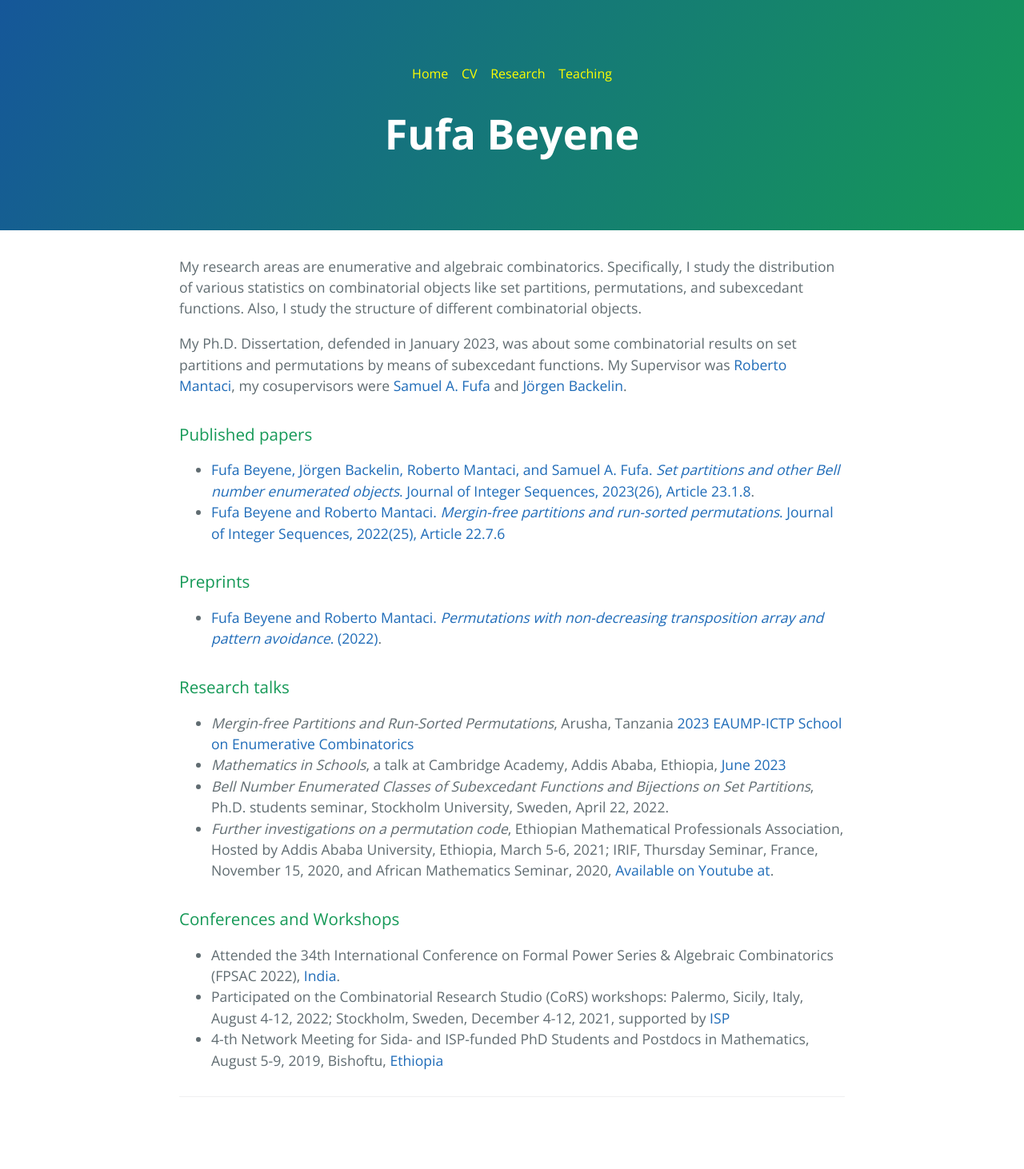
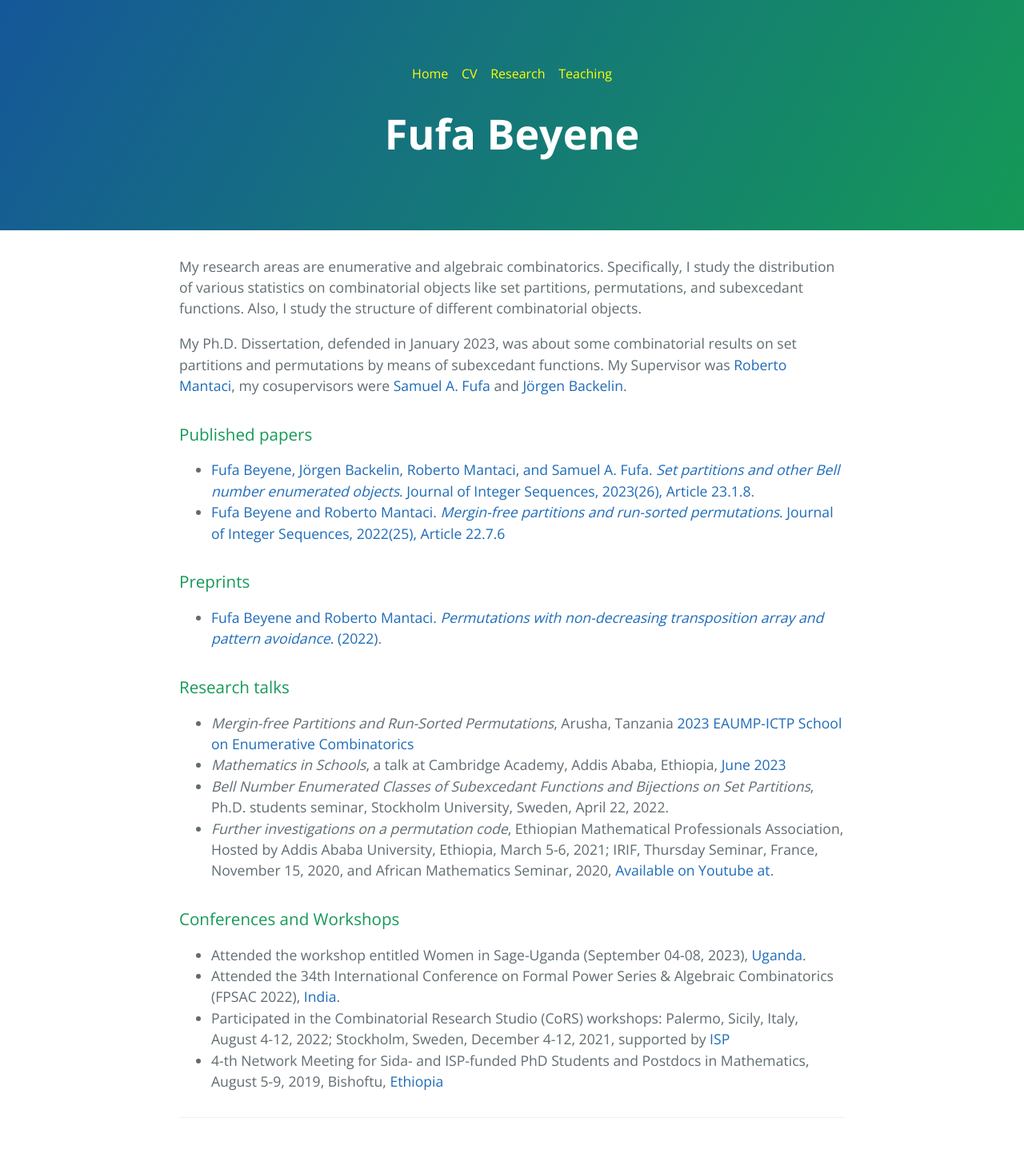
Before and after one commit to fufabeyene/-fufabeyene-.github.io, a Jekyll site: the page built from research.md, in a window 1280 px wide. Shown: the whole page at 80% size. Built offline with Jekyll 4.4.1, drawn with Linux system fonts in a browser that asks for light colours; our own code applies the rules of GitHub Pages for plain Markdown files; before the commit the page ends 1436 px from its top, so only the background shows below that.

Commit message:
Update research.md

```diff
--- a/research.md
+++ b/research.md
@@ -22,6 +22,7 @@ My Ph.D. Dissertation, defended in January 2023, was about some combinatorial re
 - _Further investigations on a permutation code_, Ethiopian Mathematical Professionals Association, Hosted by Addis Ababa University, Ethiopia, March 5-6, 2021; IRIF, Thursday Seminar, France, November 15, 2020, and  African Mathematics Seminar, 2020, [Available on Youtube at](https://www.youtube.com/results?search_query=fufa+beyene).
 
 ### Conferences and Workshops
+- Attended the workshop entitled Women in Sage-Uganda (September 04-08, 2023), [Uganda](https://sites.google.com/must.ac.ug/wis-uganda/home).
 - Attended the 34th International Conference on Formal Power Series & Algebraic Combinatorics (FPSAC 2022), [India](https://math.iisc.ac.in/fpsac2022/).
-- Participated on the Combinatorial Research Studio (CoRS) workshops: Palermo, Sicily, Italy, August 4-12, 2022; Stockholm, Sweden, December 4-12, 2021, supported by [ISP](https://www.isp.uu.se/what-we-do/mathematics/networks/cors/)
+- Participated in the Combinatorial Research Studio (CoRS) workshops: Palermo, Sicily, Italy, August 4-12, 2022; Stockholm, Sweden, December 4-12, 2021, supported by [ISP](https://www.isp.uu.se/what-we-do/mathematics/networks/cors/)
 - 4-th Network Meeting for Sida- and ISP-funded PhD Students and Postdocs in Mathematics, August 5-9, 2019, Bishoftu, [Ethiopia](https://liu.se/en/article/fourth-network-meeting-sida-isp-2019)
```
